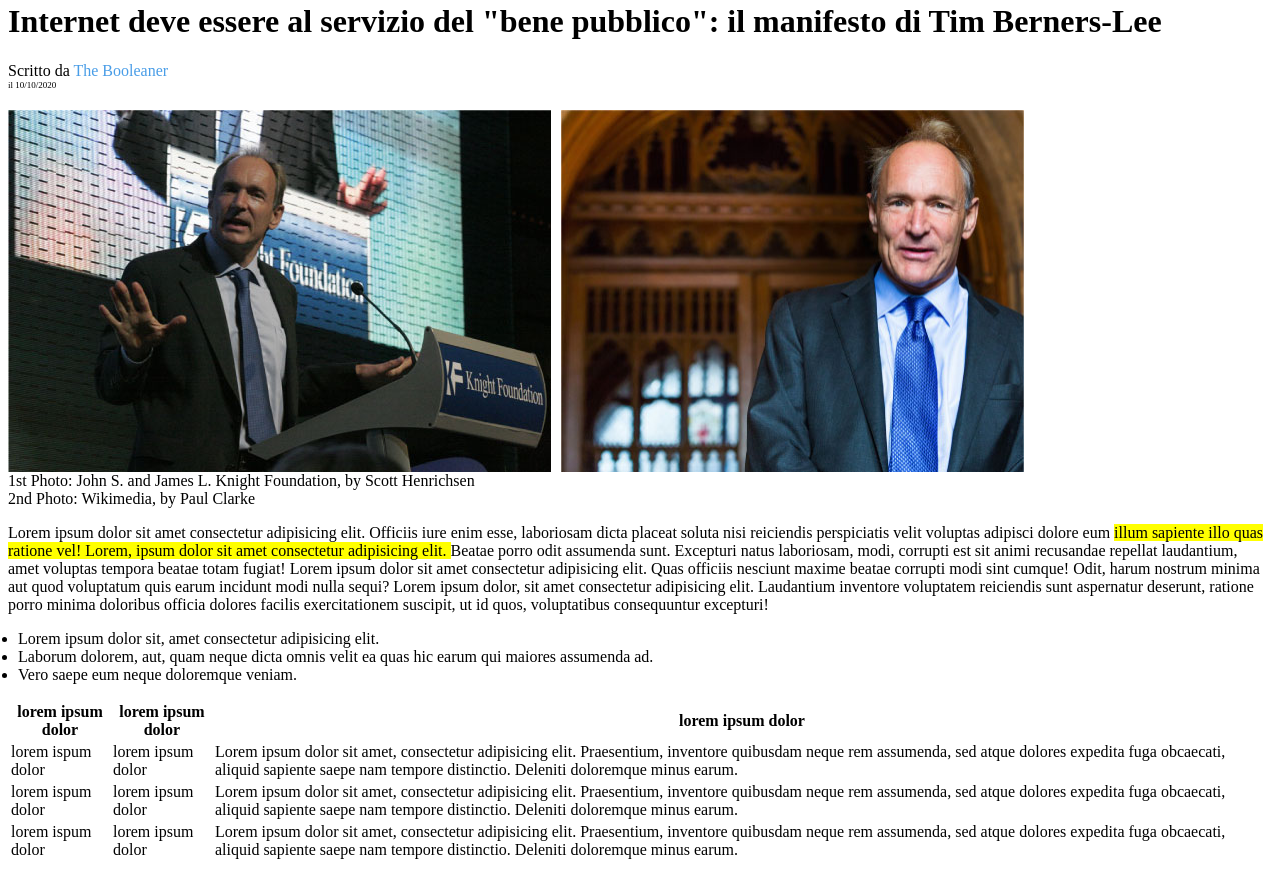
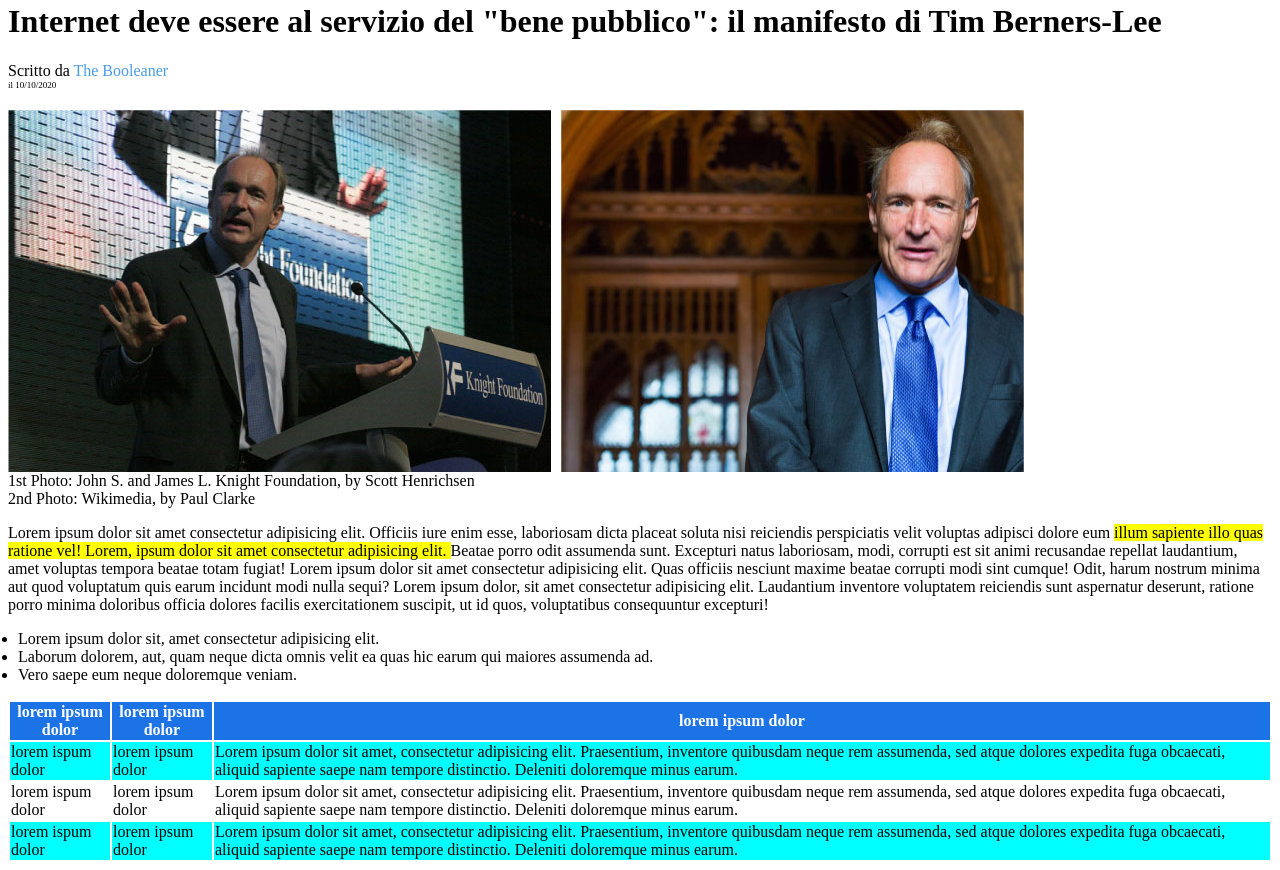
Before and after one commit to salvatorescalise1999/html-css-booleaner, a plain HTML site: page index.html in a window 1280 px wide. Shown: the part 98-968 px from the top of the page. Drawn offline with Linux system fonts and the light colour scheme.

Commit message:
add background color alla tabella

```diff
--- a/css/style.css
+++ b/css/style.css
@@ -43,3 +43,13 @@ main p span {
 .lista-non-ordinata-padding-left-dieci{
     padding-left: 10px;
 }
+
+.intestazione {
+    background-color: rgb(27, 115, 229);
+    color: white;
+    height: 100%;
+}
+
+.prima-riga-terza-riga{
+    background-color: aqua;
+}
--- a/index.html
+++ b/index.html
@@ -56,12 +56,12 @@
 
         <section>
             <table>
-                <tr>
+                <tr class="intestazione">
                     <th>lorem ipsum dolor</th>
                     <th>lorem ipsum dolor</th>
                     <th>lorem ipsum dolor</th>
                 </tr>
-                <tr>
+                <tr class="prima-riga-terza-riga" >
                     <td>lorem ispum dolor</td>
                     <td>lorem ipsum dolor</td>
                     <td>Lorem ipsum dolor sit amet, consectetur adipisicing elit. Praesentium, inventore quibusdam neque
@@ -76,15 +76,14 @@
                         rem assumenda, sed atque dolores expedita fuga obcaecati, aliquid sapiente saepe nam tempore
                         distinctio. Deleniti doloremque minus earum.</td>
                 </tr>
-                </tr>
-                <tr>
+                <tr class="prima-riga-terza-riga" >
                     <td>lorem ispum dolor</td>
                     <td>lorem ipsum dolor</td>
                     <td>Lorem ipsum dolor sit amet, consectetur adipisicing elit. Praesentium, inventore quibusdam neque
                         rem assumenda, sed atque dolores expedita fuga obcaecati, aliquid sapiente saepe nam tempore
                         distinctio. Deleniti doloremque minus earum.</td>
                 </tr>
-                </tr>
+
             </table>
 
         </section>
```
